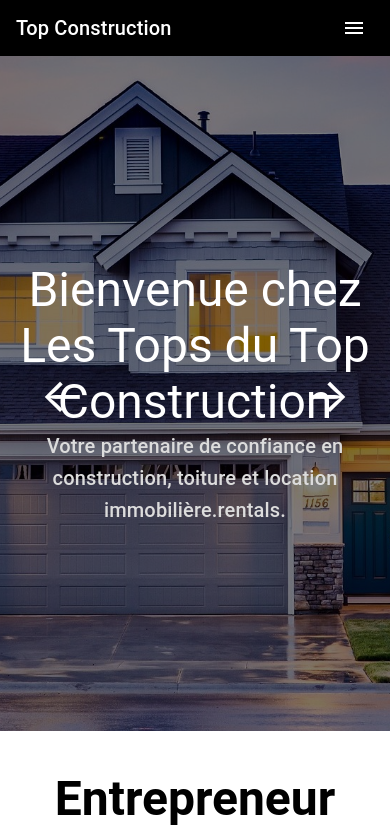
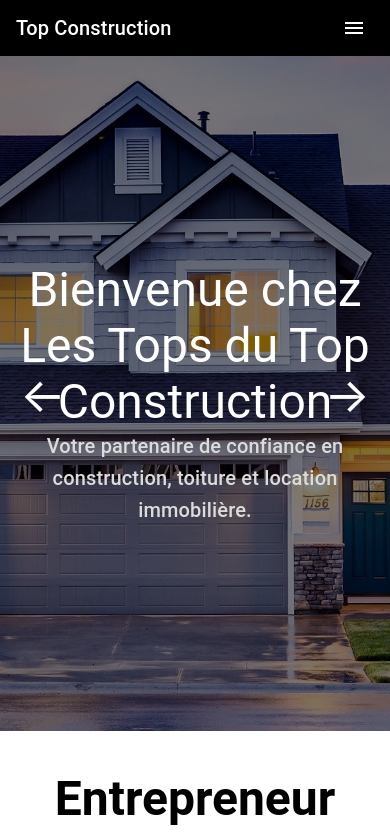
Before and after one commit to 010JGL/top, a React (Create React App) app: page / in a window 390 px wide. Shown: the top 833 px of the page. Built offline with nearby package versions, Linux system fonts and the light colour scheme.

Commit message:
homepage fix, text typo

```diff
--- a/public/index.html
+++ b/public/index.html
@@ -10,39 +10,16 @@
       content="Tops du Top Construction - Fournissant des services de construction de qualité supérieure en Montérégie et dans la région du Grand Montréal. Contactez-nous pour vos projets de toiture, de rénovations et bien plus encore !"
     />
     <meta property="og:url" content="https://Topsdutop.com" />
-    <meta property="og:type" content="website">
-    <meta name="keywords" content="construction, Montérégie, Estrie, Grand Montréal, appartement a louer, toiture, rénovation, services de construction, Tops du Top Construction, rive-sud, soumission, Entrepreneur, Entrepreneur Général, construction neuve, Multi-plex, Appartement neuf, Immobilier, roofing, renovation, construction services, South Shore, Greater Montreal, quote, general contractor, new construction, new apartment
-, real estate, appartement for rent">
-    <meta property="og:title" content="Tops du top Construction - Services de construction qualité supérieure" />
+    <meta property="og:type" content="website" />
+    <meta name="keywords" content="construction, Montérégie, Estrie, Grand Montréal, appartement a louer, toiture, rénovation, services de construction, Tops du Top Construction, rive-sud, soumission, Entrepreneur, Entrepreneur Général, construction neuve, Multi-plex, Appartement neuf, Immobilier, roofing, renovation, construction services, South Shore, Greater Montreal, quote, general contractor, new construction, new apartment, real estate, appartement for rent" />
+    <meta property="og:title" content="Tops du Top Construction - Services de construction qualité supérieure" />
+    <meta property="og:description" content="Fournissant des services de construction de qualité supérieure en Montérégie et à travers le Grand Montréal. Contactez-nous pour vos projets de toiture et rénovation." />
     <link rel="apple-touch-icon" href="%PUBLIC_URL%/logo192.png" />
-    <!--
-      manifest.json provides metadata used when your web app is installed on a
-      user's mobile device or desktop. See https://developers.google.com/web/fundamentals/web-app-manifest/
-    -->
     <link rel="manifest" href="%PUBLIC_URL%/manifest.json" />
-    <!--
-      Notice the use of %PUBLIC_URL% in the tags above.
-      It will be replaced with the URL of the `public` folder during the build.
-      Only files inside the `public` folder can be referenced from the HTML.
-
-      Unlike "/favicon.ico" or "favicon.ico", "%PUBLIC_URL%/favicon.ico" will
-      work correctly both with client-side routing and a non-root public URL.
-      Learn how to configure a non-root public URL by running `npm run build`.
-    -->
-    <title>React App</title>
+    <title>Tops du Top Construction</title>
   </head>
   <body>
     <noscript>You need to enable JavaScript to run this app.</noscript>
     <div id="root"></div>
-    <!--
-      This HTML file is a template.
-      If you open it directly in the browser, you will see an empty page.
-
-      You can add webfonts, meta tags, or analytics to this file.
-      The build step will place the bundled scripts into the <body> tag.
-
-      To begin the development, run `npm start` or `yarn start`.
-      To create a production bundle, use `npm run build` or `yarn build`.
-    -->
   </body>
 </html>
--- a/src/HomePage.css
+++ b/src/HomePage.css
@@ -65,3 +65,33 @@
   box-shadow: 0 6px 20px rgb(0, 0, 0); /* Larger and darker shadow */
   transform: translateY(-5px); /* Optional: Slightly lift the card */
 }
+/* Existing styles */
+
+/* Media query for small screens (mobile) */
+@media (max-width: 600px) {
+  .navigation-buttons {
+    display: flex;
+    justify-content: space-between;
+    position: absolute;
+    top: 50%;
+    width: 100%;
+    padding: 0 20px;
+  }
+
+  .arrow-button {
+    font-size: 2rem;
+    color: white;
+    cursor: pointer;
+    z-index: 10;
+  }
+
+  .left-arrow {
+    left: 0;
+    transform: translateY(-50%);
+  }
+
+  .right-arrow {
+    right: 0;
+    transform: translateY(-50%);
+  }
+}
--- a/src/HomePage.js
+++ b/src/HomePage.js
@@ -74,7 +74,6 @@ const HomePage = () => {
             </Typography>
             <Typography variant="h6" className="hero-subtitle">
               {texts.heroSubtitle}
-              rentals.
             </Typography>
           </Container>
           {/* Navigation Buttons */}
--- a/src/Realisations.js
+++ b/src/Realisations.js
@@ -15,7 +15,7 @@ const Realisations = () => {
     },
     {
       title: language === 'fr' ? 'Unités multiples' : 'Multi Units',
-      description: language === 'fr' ? 'Bâtiments fonctionnels et élégants à plusieurs unités.' : 'Stylish and functional multi-unit buildings.',
+      description: language === 'fr' ? 'Bâtiments élégants à plusieurs unités.' : 'Stylish multi-unit buildings.',
       image: '/images/realisations/multi-units.jpg',
       link: '/MultiUnits',
     },
```
